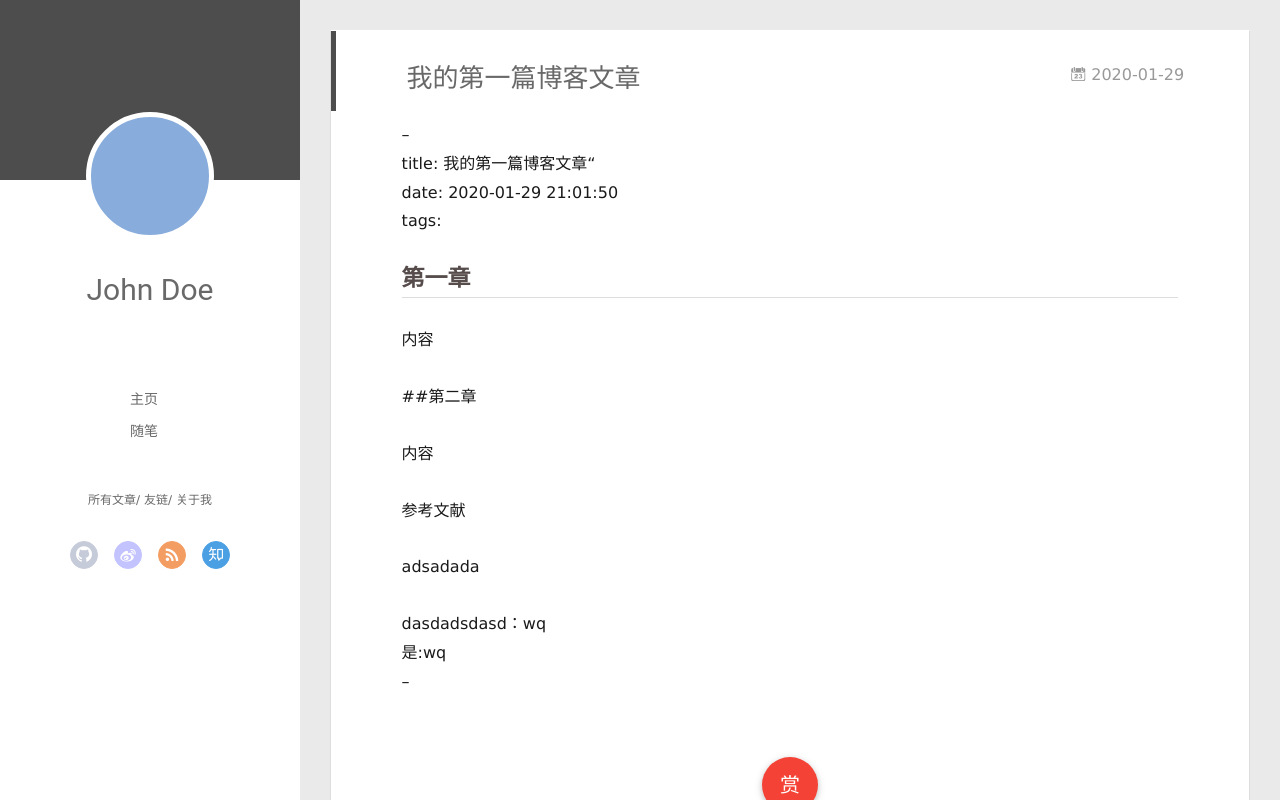
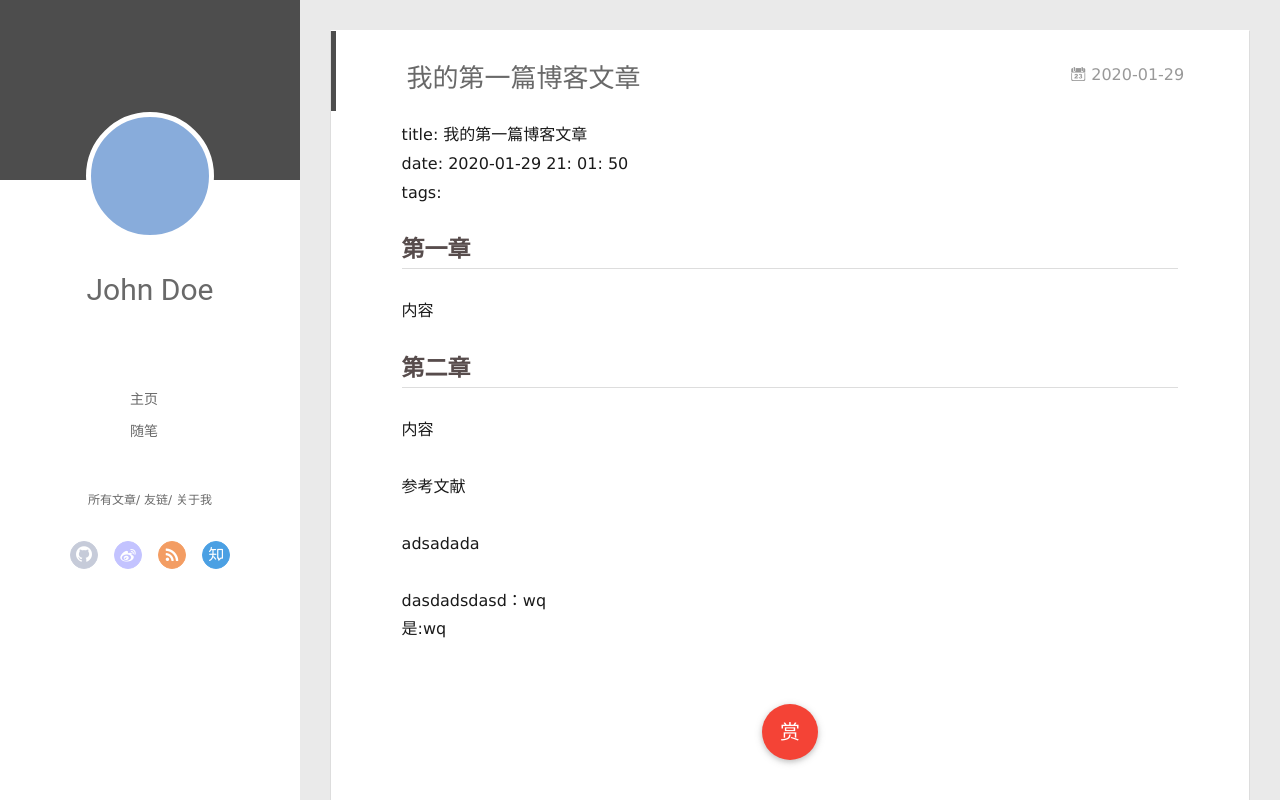
Before and after one commit to jacklfc/jacklfc.github.io, a plain HTML site: page 2020/01/29/我的第一篇博客文章/index.html in a window 1280 px wide. Drawn offline with Linux system fonts and the light colour scheme; no server answers.

Commit message:
Site updated: 2020-02-28 18:07:00

```diff
--- a/2020/01/29/我的第一篇博客文章/index.html
+++ b/2020/01/29/我的第一篇博客文章/index.html
@@ -8,15 +8,15 @@
   <link rel="dns-prefetch" href="http://yoursite.com">
   <title>我的第一篇博客文章 | Hexo</title>
   <meta name="viewport" content="width=device-width, initial-scale=1, maximum-scale=1">
-  <meta name="description" content="–title: 我的第一篇博客文章“date: 2020-01-29 21:01:50tags: 第一章内容 ##第二章 内容 参考文献 adsadada dasdadsdasd：wq是:wq–">
+  <meta name="description" content="title: 我的第一篇博客文章date: 2020-01-29 21: 01: 50tags: 第一章内容 第二章内容 参考文献 adsadada dasdadsdasd：wq是:wq">
 <meta property="og:type" content="article">
 <meta property="og:title" content="我的第一篇博客文章">
 <meta property="og:url" content="http://yoursite.com/2020/01/29/%E6%88%91%E7%9A%84%E7%AC%AC%E4%B8%80%E7%AF%87%E5%8D%9A%E5%AE%A2%E6%96%87%E7%AB%A0/index.html">
 <meta property="og:site_name" content="Hexo">
-<meta property="og:description" content="–title: 我的第一篇博客文章“date: 2020-01-29 21:01:50tags: 第一章内容 ##第二章 内容 参考文献 adsadada dasdadsdasd：wq是:wq–">
+<meta property="og:description" content="title: 我的第一篇博客文章date: 2020-01-29 21: 01: 50tags: 第一章内容 第二章内容 参考文献 adsadada dasdadsdasd：wq是:wq">
 <meta property="og:locale" content="en_US">
 <meta property="article:published_time" content="2020-01-29T13:13:41.032Z">
-<meta property="article:modified_time" content="2020-01-29T13:13:41.032Z">
+<meta property="article:modified_time" content="2020-02-28T09:58:56.227Z">
 <meta property="article:author" content="John Doe">
 <meta name="twitter:card" content="summary">
 
@@ -174,13 +174,12 @@
 
     <div class="article-entry" itemprop="articleBody">
 
-        <p>–<br>title: 我的第一篇博客文章“<br>date: 2020-01-29 21:01:50<br>tags:</p>
+        <p>title: 我的第一篇博客文章<br>date: 2020-01-29 21: 01: 50<br>tags:</p>
 <h2 id="第一章"><a href="#第一章" class="headerlink" title="第一章"></a>第一章</h2><p>内容</p>
-<p>##第二章</p>
-<p>内容</p>
+<h2 id="第二章"><a href="#第二章" class="headerlink" title="第二章"></a>第二章</h2><p>内容</p>
 <p>参考文献</p>
 <p>adsadada</p>
-<p>dasdadsdasd：wq<br>是:wq<br>–</p>
+<p>dasdadsdasd：wq<br>是:wq</p>
 
 
 
```
Also changed, not shown: index.html (+3 -4 lines).
